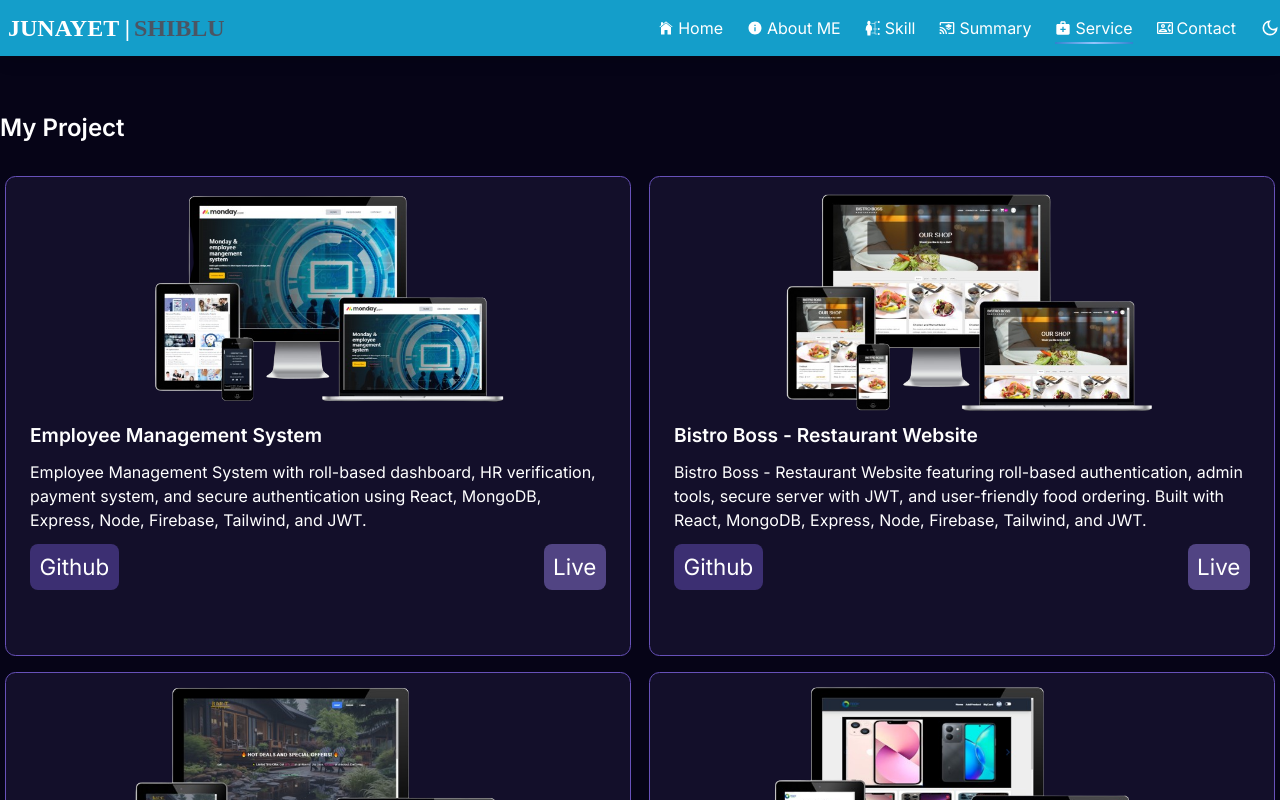
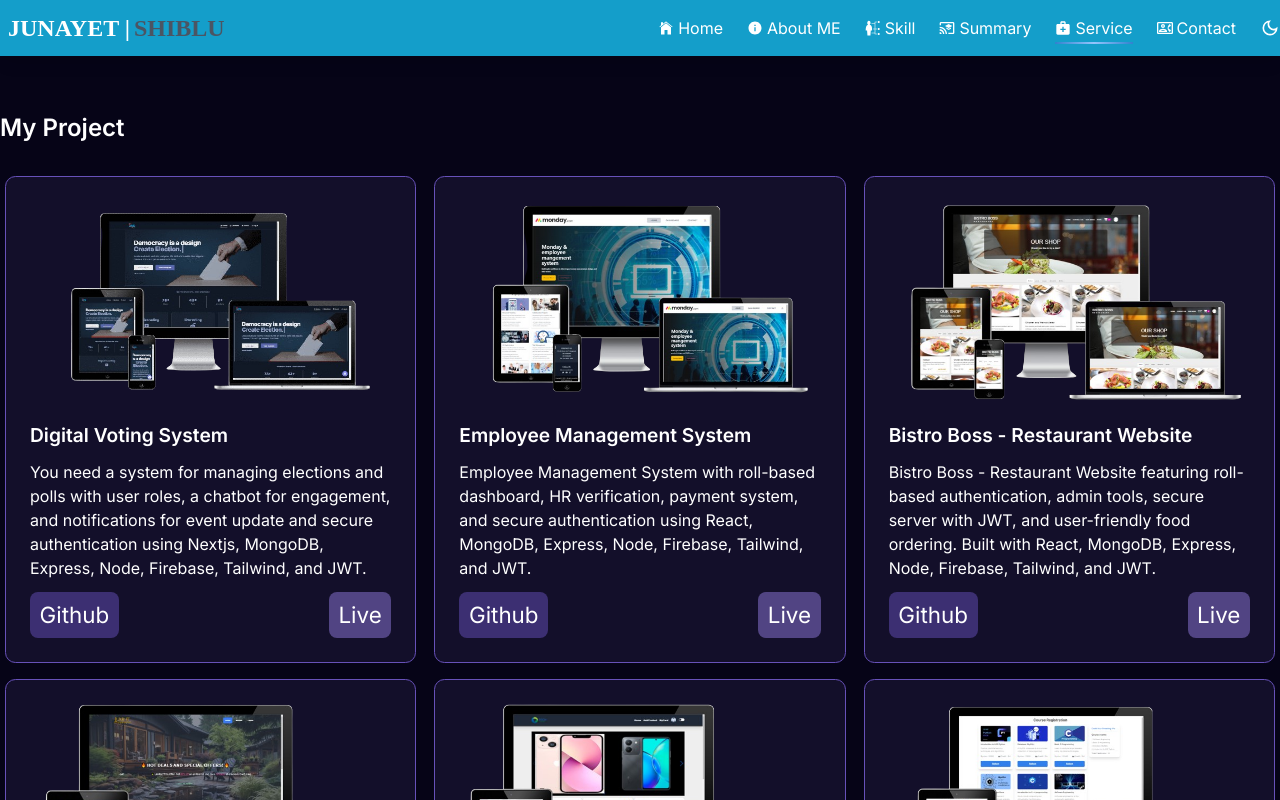
Before and after one commit to jsjunayet/my-portfolio, a Next.js app: page /service in a window 1280 px wide. Shown: the top 800 px of the page. Built offline with nearby package versions, Linux system fonts and the light colour scheme.

Commit message:
update my site

```diff
--- a/src/Component/Navbar/SubNavbar.jsx
+++ b/src/Component/Navbar/SubNavbar.jsx
@@ -10,6 +10,7 @@ import { GiSkills } from "react-icons/gi";
 import { MdLightMode } from "react-icons/md";
 import { MdOutlineDarkMode } from "react-icons/md";
 import { ThemContext } from "../Context/ThemContext";
+import { GrAchievement } from "react-icons/gr";
 
 const SubNavbar = () => {
     const Links = [
@@ -48,7 +49,8 @@ const SubNavbar = () => {
             path: "/contact",
             title: "Contact",
             icon: <MdOutlineContactPhone />,
-        }
+        },
+
     ];
 
 
--- a/src/Component/Project/Service.js
+++ b/src/Component/Project/Service.js
@@ -1,4 +1,11 @@
 export const Services= [
+  {
+    title: "Digital Voting System",
+    img: "/dvs.png",
+    githubLink: "https://github.com/dreamwarrior6m/Electronic-Voting-System",
+    liveLink: "https://electronic-voting-system-beta.vercel.app/",
+    description:  "You need a system for managing elections and polls with user roles, a chatbot for engagement, and notifications for event update and secure authentication using Nextjs, MongoDB, Express, Node, Firebase, Tailwind, and JWT.",
+  },
     {
       title: "Employee Management System",
       img: "/img1.png",
--- a/src/Component/Project/projectdata/ProjectCards/projectCard.css
+++ b/src/Component/Project/projectdata/ProjectCards/projectCard.css
@@ -3,7 +3,7 @@
     border-radius: 0.65rem;
     border: 1.5px solid #6751b9;
     padding: 1.5rem;
-    height: 480px;
+    height: auto;
     margin: 0 5px;
 
 }
--- a/src/Component/Project/projectdata/Projectdata.js
+++ b/src/Component/Project/projectdata/Projectdata.js
@@ -1,4 +1,11 @@
 export const projectdatas= [
+    {
+      title: "Digital Voting System",
+      img: "/dvs.png",
+      githubLink: "https://github.com/dreamwarrior6m/Electronic-Voting-System",
+      liveLink: "https://electronic-voting-system-beta.vercel.app/",
+      description:  "You need a system for managing elections and polls with user roles, a chatbot for engagement, and notifications for event update and secure authentication using Nextjs, MongoDB, Express, Node, Firebase, Tailwind, and JWT.",
+    },
     {
       title: "Employee Management System",
       img: "/img1.png",
--- /dev/null
+++ b/src/Component/hire/Hire.jsx
@@ -0,0 +1,42 @@
+"use client"
+import React, { useContext } from 'react';
+import { ThemContext } from '../Context/ThemContext';
+
+const Hire = () => {
+    const { Light } = useContext(ThemContext)
+    return (
+        <div className=' mx-2 md:mx-0'>
+            <h1 className='mb-8 mt-10 md:mt-5 text-2xl font-semibold'>Why would you hire me?</h1>
+            <div className={`collapse collapse-plus mb-5 ${Light == "light" ? "bg-[#149ECA]" : "bg-[#16112F65]"} `}>
+                <input type="radio" name="my-accordion-3" defaultChecked />
+                <div className="collapse-title text-xl font-medium">
+                    What qualities or experiences do you possess that make you a strong candidate for this position?
+                </div>
+                <div className="collapse-content">
+                    <p>I`ve gained two months of valuable experience working on team projects, including one where I received a recommendation letter for my achievements. In these projects, I`ve learned a lot about teamwork and how to work well with others. Being part of big projects like the Digital Voting Project has given me a lot of experience in handling complicated tasks and understanding what`s needed for successful projects.</p>
+                </div>
+            </div>
+            <div className={`collapse collapse-plus mb-5 ${Light == "light" ? "bg-[#149ECA]" : "bg-[#16112F65]"} `}>
+                <input type="radio" name="my-accordion-3" />
+                <div className="collapse-title text-xl font-medium">
+                    Why should I consider hiring me?
+                </div>
+                <div className="collapse-content">
+                    <p>I`ve finished more than 10 projects using the MERN stack, and I`ve also worked on four projects with Next.js. I`m always eager to learn new things. I understand that technology trends can change quickly. Even though Next.js is popular now, it might not be as important in the future. That`s why I`m always ready to learn about new technologies and adapt to them.
+                    </p>
+                </div>
+            </div>
+            <div className={`collapse collapse-plus mb-5 ${Light == "light" ? "bg-[#149ECA]" : "bg-[#16112F65]"} `}>
+                <input type="radio" name="my-accordion-3" />
+                <div className="collapse-title text-xl font-medium">
+                    This is my Personal Opinion.
+                </div>
+                <div className="collapse-content">
+                    <p>I have a strong commitment to seeing tasks through. Whenever I encounter a coding error, I focus solely on fixing it before moving on to anything else. I truly believe that nothing is beyond reach. With dedication and effort, I am confident that I can tackle any challenge and achieve my goals.</p>
+                </div>
+            </div>
+        </div>
+    );
+};
+
+export default Hire;
--- a/src/app/page.js
+++ b/src/app/page.js
@@ -5,6 +5,7 @@ import React from 'react';
 import Footer from '@/Component/Footer/Footer';
 import Contact from '@/Component/Contactme/Contackt/Contact';
 import Education from '@/Component/Education/Education';
+import Hire from '@/Component/hire/Hire';
 
 const Home = () => {
   return (
@@ -14,6 +15,7 @@ const Home = () => {
       <Skill></Skill>
       <Education></Education>
       <Project></Project>
+      <Hire></Hire>
       <Contact></Contact>
     </div>
 
--- a/src/app/service/page.js
+++ b/src/app/service/page.js
@@ -7,7 +7,7 @@ const Service = () => {
     return (
         <div className='py-20 max-w-7xl mx-auto '>
             <h1 className='text-2xl font-semibold my-8 text-center md:text-start'>My Project</h1>
-            <div className='grid gap-y-4 grid-cols-1 gap-x-2 md:grid-cols-2 '>
+            <div className='grid gap-y-4 grid-cols-1 gap-x-2 md:grid-cols-3 '>
                 {
                     Services.map((item)=><ProjectCard key={item.title} details={item}></ProjectCard>)
                 }
```
Also changed, not shown: public/dvs.png (added).
